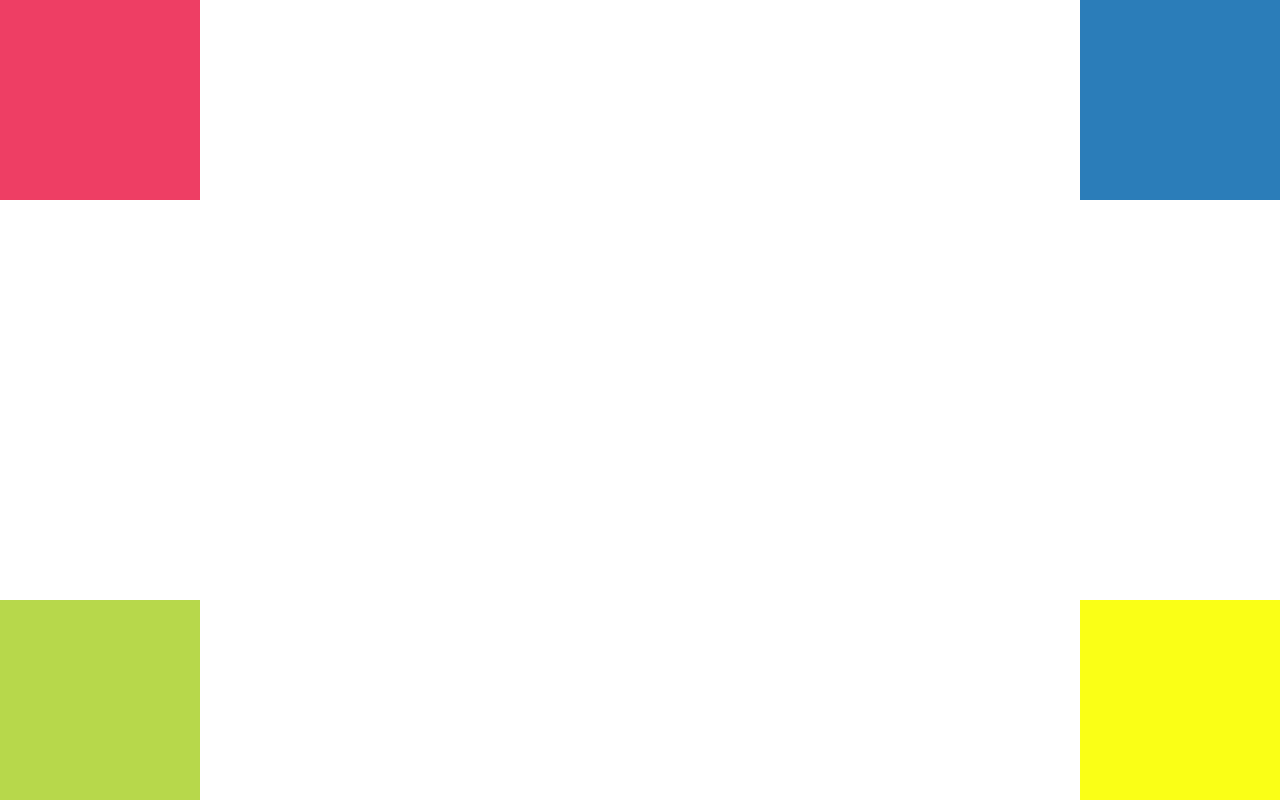
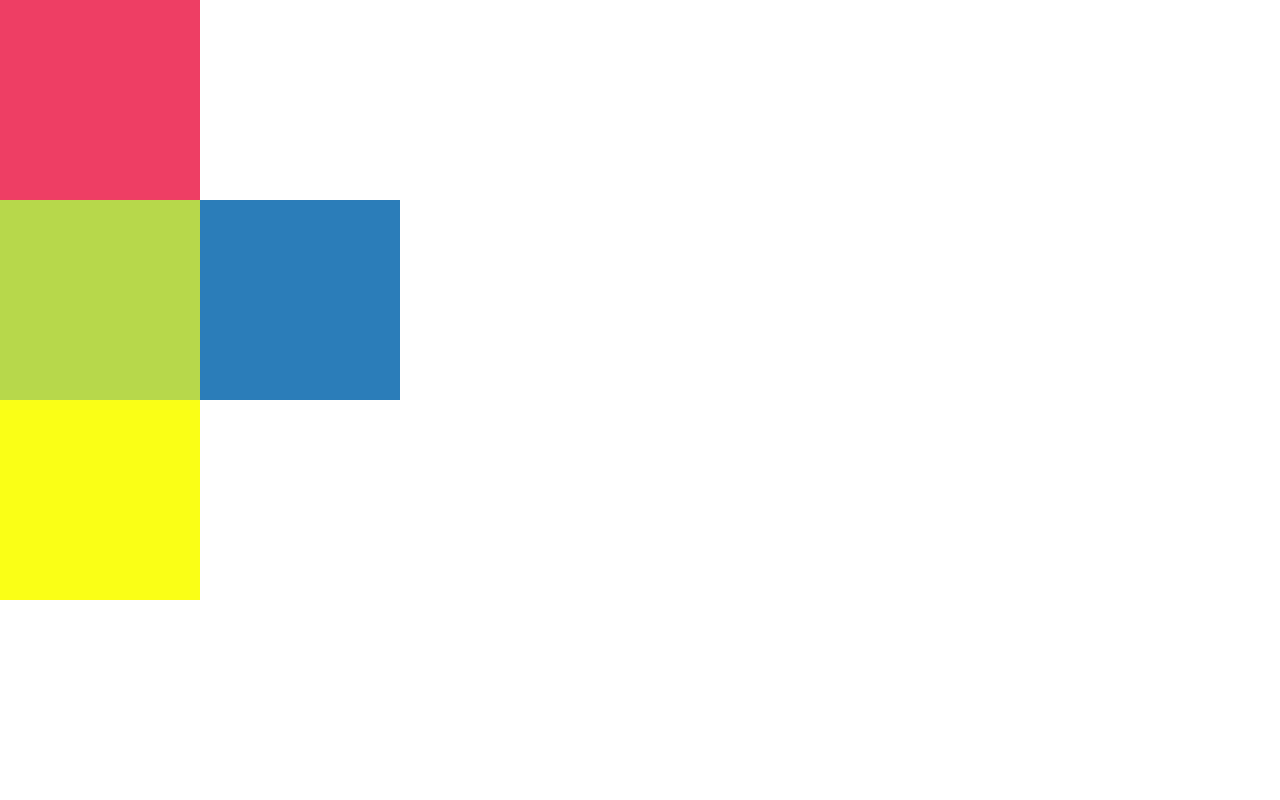
Before and after one commit to unakame/leccion-23-guiado, a plain HTML site: page index.html in a window 1280 px wide. Drawn offline with Linux system fonts and the light colour scheme.

Commit message:
cuarto desafio

```diff
--- a/assets/css/main.css
+++ b/assets/css/main.css
@@ -9,25 +9,19 @@ body{
 .caja{
   width: 200px;
   height: 200px;
-  position: absolute;
 }
 #rosa{
   background-color: #EE3E64;
-  left: 0;
-  top: 0;
 }
 #azul{
   background-color: #2B7DB9;
-  right: 0;
-  top: 0;
+  position: absolute;
+  top: 200px;
+  left: 200px;
 }
 #verde{
   background-color: #B7D84B;
-  left: 0;
-  bottom: 0;
 }
 #amarillo{
   background-color: #FAFF16;
-  right: 0;
-  bottom: 0;
 }
```
